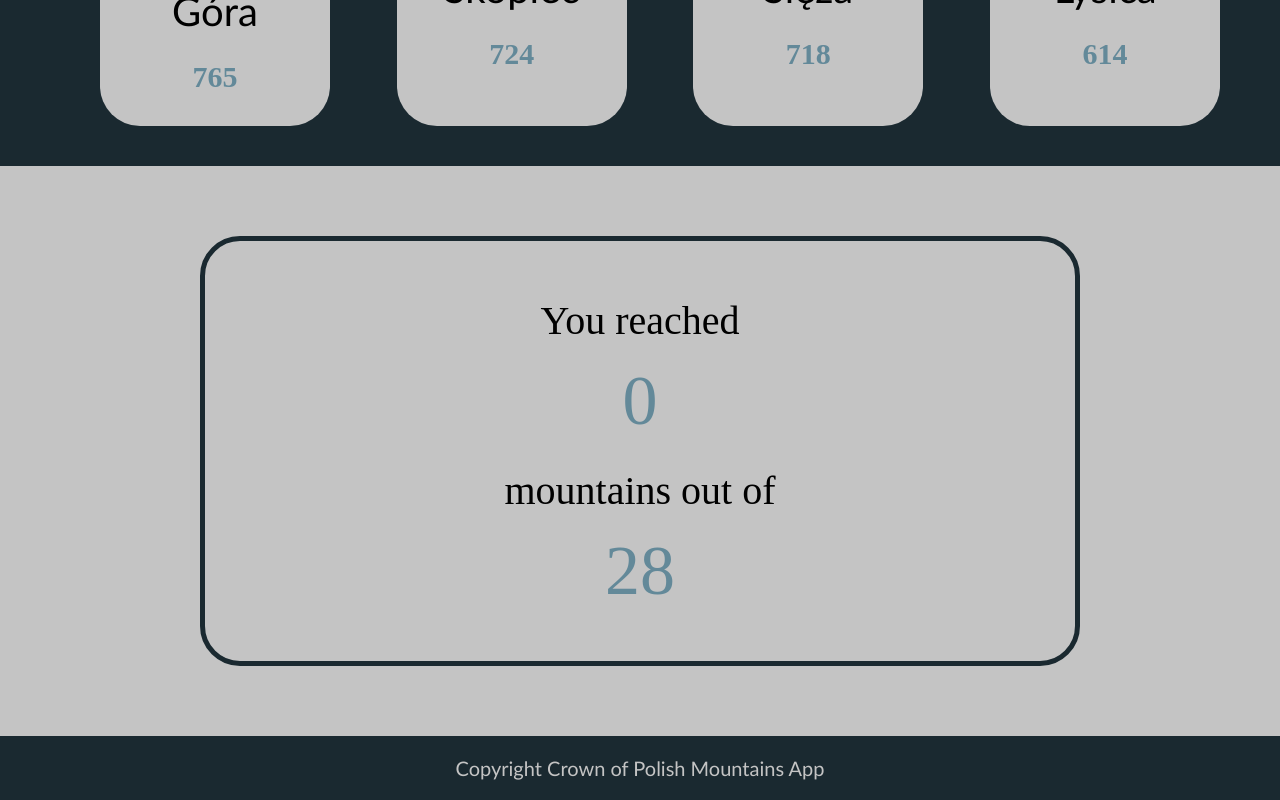
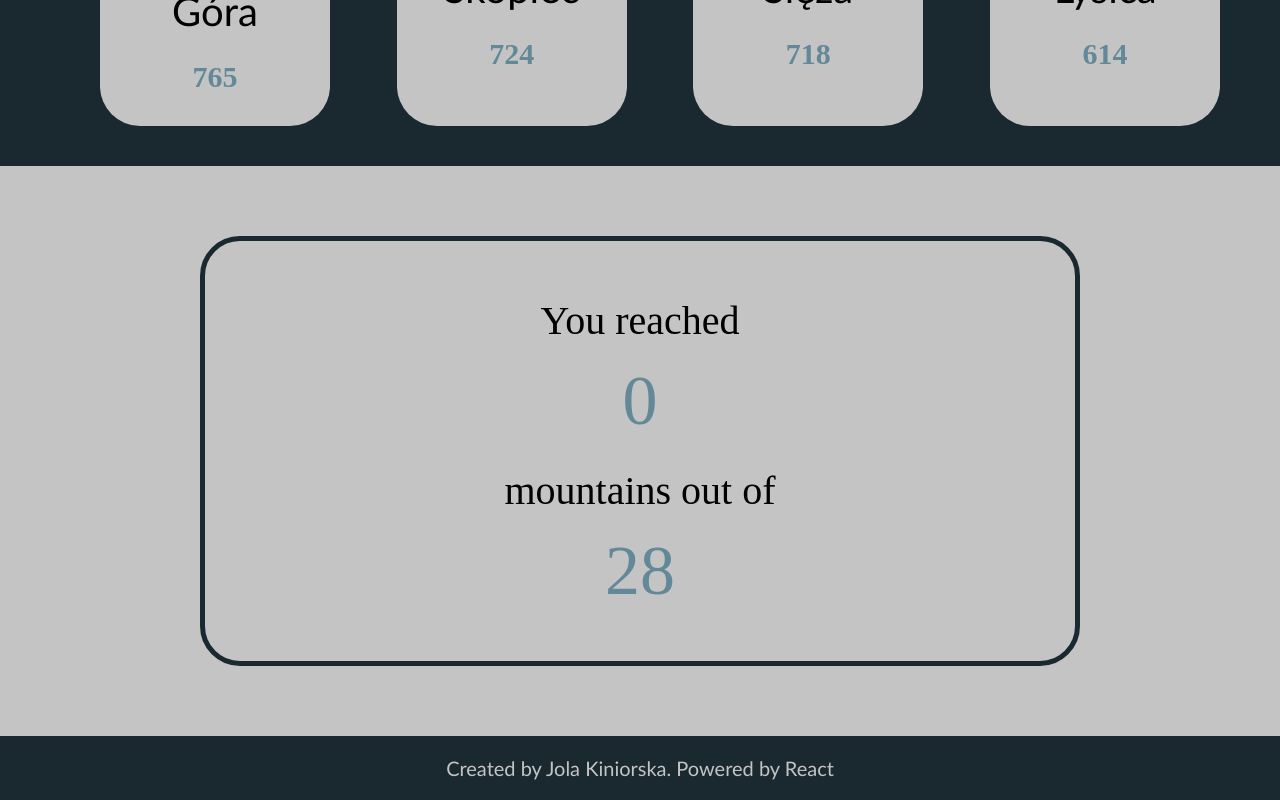
Before and after one commit to jola-kiniorska/crown-of-polish-mountains-app, a React (Create React App) app: page / in a window 1280 px wide. Shown: the part 2452-3252 px from the top of the page. Built offline with nearby package versions, Linux system fonts and the light colour scheme; what webfontloader would draw is missing.

Commit message:
change footer content

```diff
--- a/src/components/Footer/Footer.js
+++ b/src/components/Footer/Footer.js
@@ -3,7 +3,7 @@ import styles from './Footer.module.scss'
 const Footer = () => {
     return (
         <div className={styles.footer}>
-            <p>Copyright Crown of Polish Mountains App</p>
+            <p>Created by Jola Kiniorska. Powered by React</p>
         </div>
     );
 }
```
